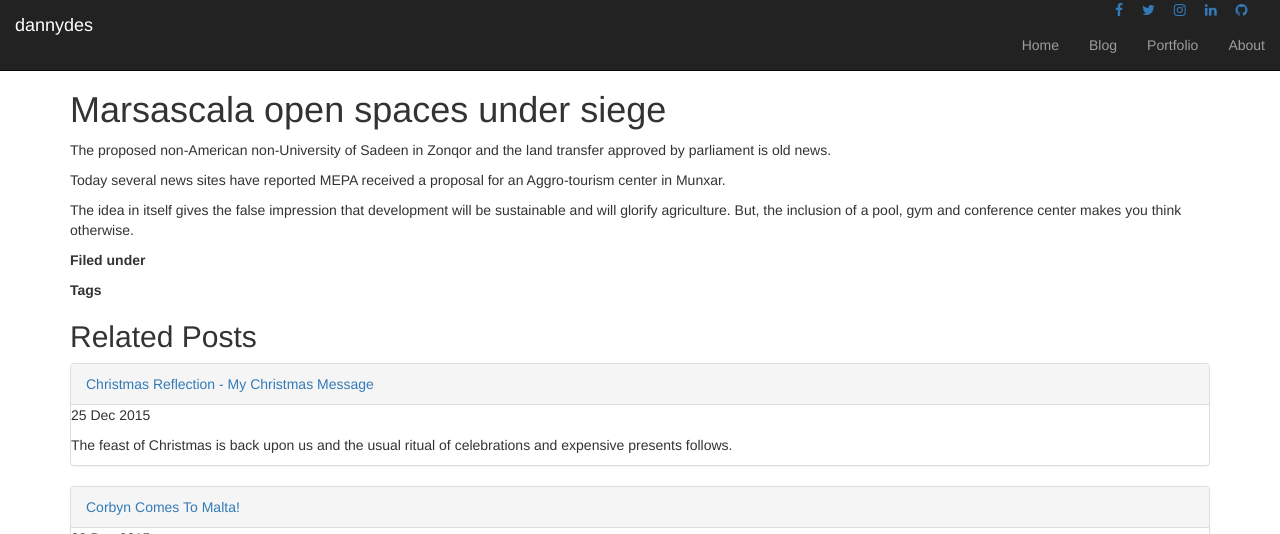
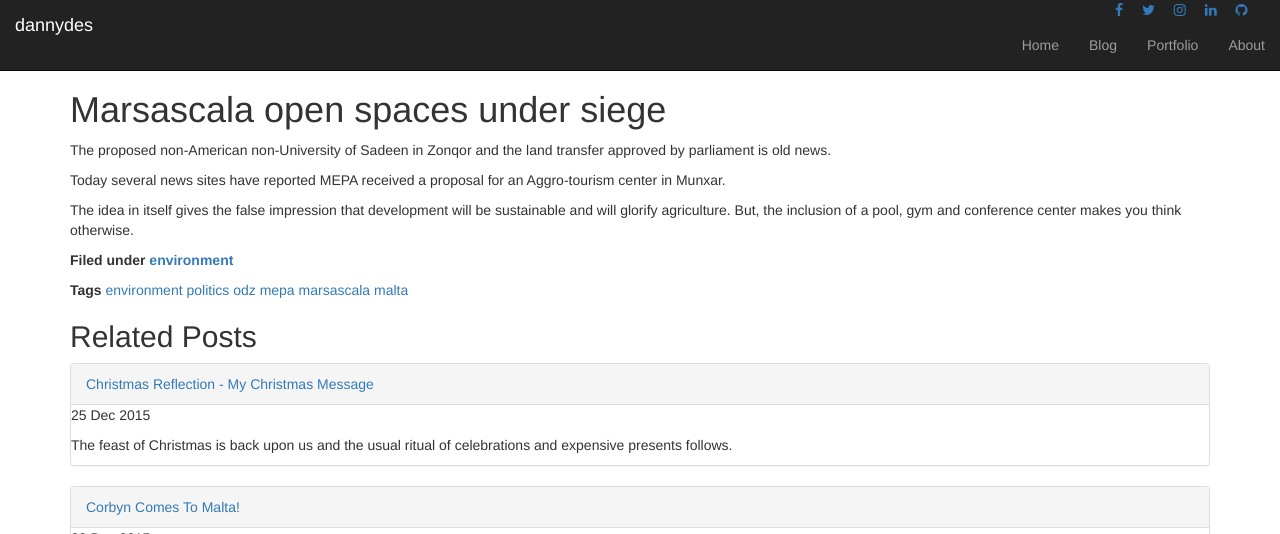
Before and after one commit to dannydes/dannydes.github.io, a Jekyll site: the page built from _posts/2016-1-18-marsascala-under-siege.md, in a window 1280 px wide and 1012 px high, cut to the strip 0-534 px from the top of the window. Built offline with Jekyll 4.4.1, drawn with Linux system fonts in a browser that asks for light colours; nearby versions of some CDN libraries; comment, search, counter and statistics services are not loaded.

Commit message:
category and tags

```diff
--- a/_posts/2016-1-18-marsascala-under-siege.md
+++ b/_posts/2016-1-18-marsascala-under-siege.md
@@ -1,6 +1,8 @@
 ---
 layout: post
 title: Marsascala open spaces under siege
+category: environment
+tags: environment politics odz mepa marsascala malta
 ---
 
 The proposed non-American non-University of Sadeen in Zonqor and the land transfer approved by parliament is old news.
```
